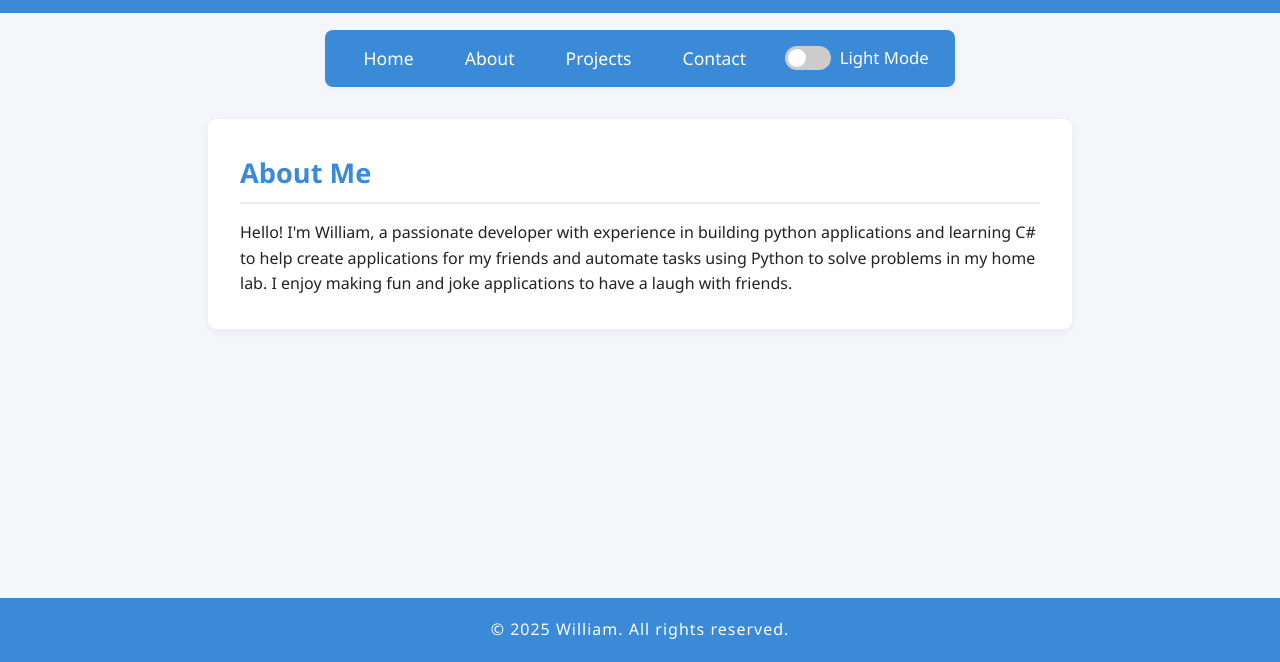
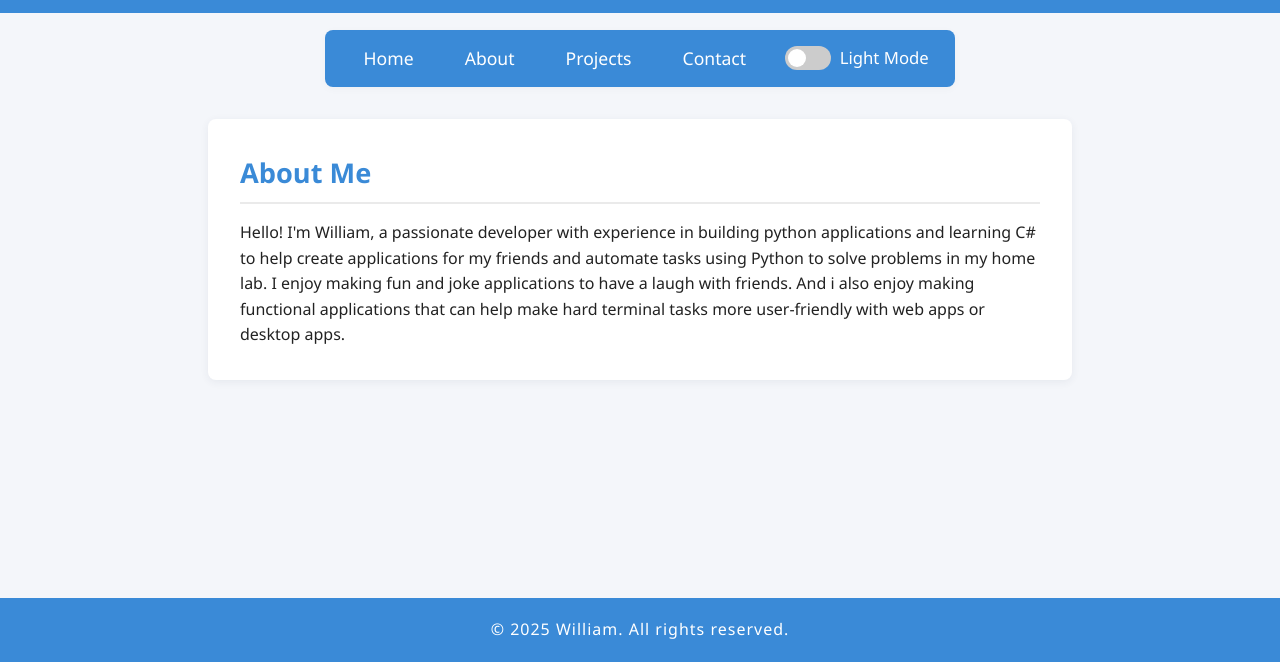
Before and after one commit to Willplayz112/Portfolio, a plain HTML site: page about.html in a window 1280 px wide. Shown: the part 138-800 px from the top of the page. Drawn offline with Linux system fonts and the light colour scheme.

Commit message:
added more information to about page

```diff
--- a/about.html
+++ b/about.html
@@ -28,7 +28,7 @@
         <h2>About Me</h2>
         <p>
             Hello! I'm William, a passionate developer with experience in building python applications and learning C# to help
-            create applications for my friends and automate tasks using Python to solve problems in my home lab. I enjoy making fun and joke applications to have a laugh with friends.
+            create applications for my friends and automate tasks using Python to solve problems in my home lab. I enjoy making fun and joke applications to have a laugh with friends. And i also enjoy making functional applications that can help make hard terminal tasks more user-friendly with web apps or desktop apps.
         </p>
     </section>
     <footer>
```
